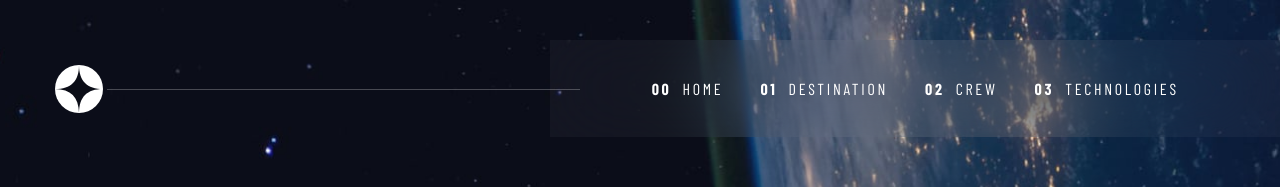
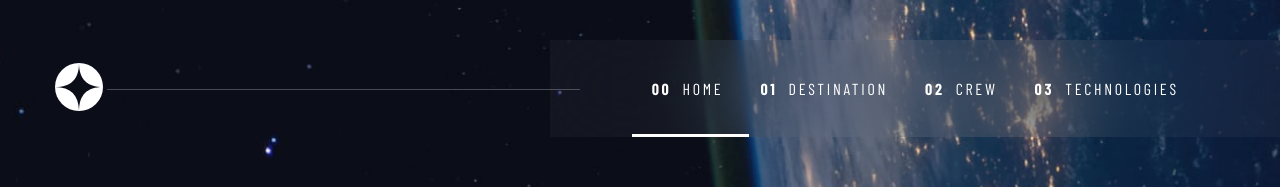
Before and after one commit to ljimshitashvili/space-tourism-website, a React (Vite) app: page / in a window 1280 px wide. Shown: the top 187 px of the page. Built offline with nearby package versions, Linux system fonts and the light colour scheme; a web font is replaced by a local one.

Commit message:
Add slider

```diff
--- a/src/App.tsx
+++ b/src/App.tsx
@@ -36,7 +36,7 @@ function App() {
     <Container path={path} setPath={setPath}>
       <Router>
         <GlobalStyle />
-        <Header />
+        <Header path={path} />
         <Routes>
           <Route path="/" element={<Home setPath={setPath} />}></Route>
           <Route
--- a/src/Components/Header/Header.tsx
+++ b/src/Components/Header/Header.tsx
@@ -7,15 +7,25 @@ import BurgerMenu from "./BurgerMenu";
 import Logo from "../../assets/starter-code/assets/shared/logo.svg";
 import BurgerMenuIcon from "../../assets/starter-code/assets/shared/icon-hamburger.svg";
 
-export default function Header() {
+interface Props {
+  path: string;
+}
+
+export default function Header({ path }: Props) {
   const [active, setActive] = useState<boolean>(false);
   return (
     <Container>
-      <img src={Logo} alt="Website Logo" className="logo" />
+      <Link to="/">
+        <img src={Logo} alt="Website Logo" className="logo" />
+      </Link>
       <ButtonContainer>
-        <Link to="/">
-          <span>00 </span> HOME
-        </Link>
+        <div>
+          <Link to="/">
+            <span>00 </span> HOME
+          </Link>
+          <Slider path={path} />
+        </div>
+
         <Link to="destination">
           <span>01 </span> DESTINATION
         </Link>
@@ -134,3 +144,34 @@ const ButtonContainer = styled.div`
     }
   }
 `;
+
+const Slider = styled.div<Props>`
+  width: 87px;
+  height: 3px;
+  background-color: white;
+  position: absolute;
+  bottom: 0;
+  transition: all 0.3s;
+
+  ${(p) =>
+    p.path === "/"
+      ? `transform: translateX(-20px)`
+      : p.path === "/destination"
+      ? `transform: translateX(75px)`
+      : p.path === "/crew"
+      ? `transform: translateX(175px)`
+      : `transform: translateX(275px)`};
+
+  @media (min-width: 1024px) {
+    width: 117px;
+
+    ${(p) =>
+      p.path === "/"
+        ? 0
+        : p.path === "/destination"
+        ? `transform: translateX(115px)`
+        : p.path === "/crew"
+        ? `transform: translateX(260px)`
+        : `transform: translateX(400px)`};
+  }
+`;
```
